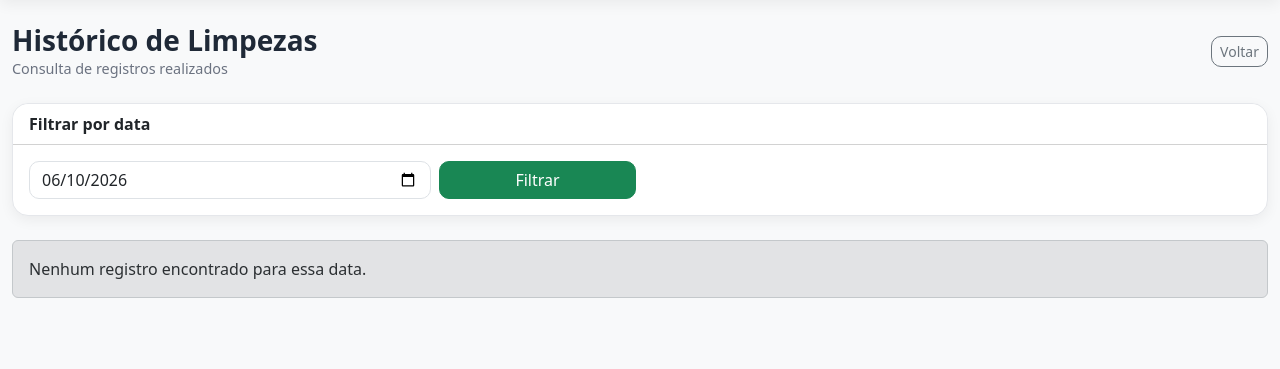
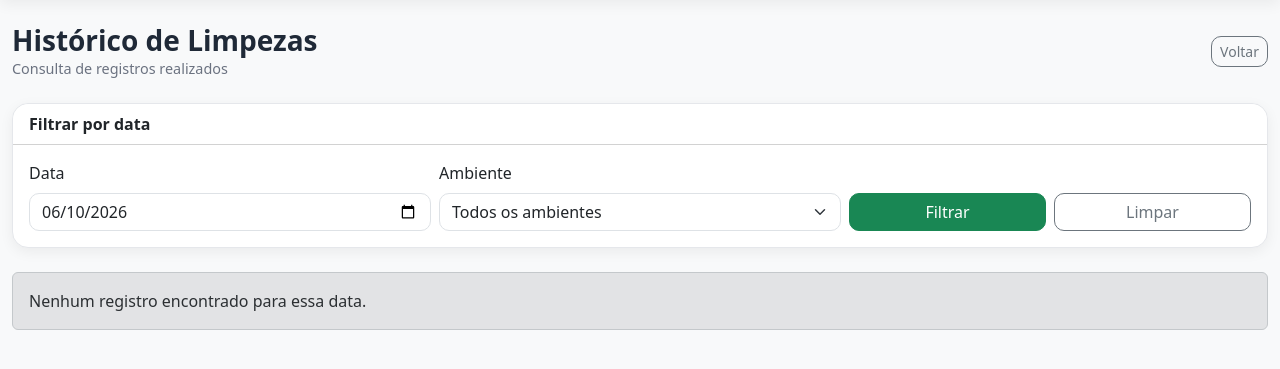
Before and after one commit to Mauriciobrneto/cleancheck, a Flask app: page /historico in a window 1280 px wide. Shown: the part 57-426 px from the top of the page. Run offline with Flask 3, Linux system fonts and the light colour scheme; a user stored in the database is signed in; data that the repository does not hold is empty; some libraries are stand-ins or nearby versions.

Commit message:
Adiciona filtro de ambiente no histórico

```diff
--- a/app.py
+++ b/app.py
@@ -664,6 +664,7 @@ def historico():
         return redirect(url_for("dashboard"))
 
     data_filtro = request.args.get("data")
+    ambiente_filtro = request.args.get("ambiente_id", "")
 
     if data_filtro:
         data_busca = datetime.strptime(data_filtro, "%Y-%m-%d").date()
@@ -671,16 +672,31 @@ def historico():
         data_busca = date.today()
         data_filtro = data_busca.strftime("%Y-%m-%d")
 
-    registros = RegistroLimpeza.query.filter_by(
+    query = RegistroLimpeza.query.filter_by(
         data_registro=data_busca
+    )
+
+    if ambiente_filtro:
+        query = query.filter(
+            RegistroLimpeza.ambiente_id == int(ambiente_filtro)
+        )
+
+    registros = query.order_by(
+        RegistroLimpeza.hora_registro.desc()
+    ).all()
+
+    ambientes = Ambiente.query.filter_by(
+        ativo=True
     ).order_by(
-        RegistroLimpeza.hora_registro.desc()
+        Ambiente.nome.asc()
     ).all()
 
     return render_template(
         "historico.html",
         registros=registros,
-        data_filtro=data_filtro
+        data_filtro=data_filtro,
+        ambiente_filtro=ambiente_filtro,
+        ambientes=ambientes
     )
 
 
--- a/templates/historico.html
+++ b/templates/historico.html
@@ -32,6 +32,7 @@
        <form method="GET" class="row g-2">
 
         <div class="col-md-4">
+            <label class="form-label">Data</label>
 
             <input
                 type="date"
@@ -39,17 +40,40 @@
                 value="{{ data_filtro }}"
                 class="form-control"
             >
-
         </div>
 
-            <div class="col-md-2">
+        <div class="col-md-4">
+            <label class="form-label">Ambiente</label>
 
+            <select name="ambiente_id" class="form-select">
+                <option value="">Todos os ambientes</option>
+
+                {% for ambiente in ambientes %}
+                    <option value="{{ ambiente.id }}"
+                        {% if ambiente_filtro == ambiente.id|string %}
+                            selected
+                        {% endif %}
+                    >
+                        {{ ambiente.nome }}
+                    </option>
+                {% endfor %}
+            </select>
+        </div>
+
+        <div class="col-md-2 d-flex align-items-end">
             <button class="btn btn-success w-100">
                 Filtrar
             </button>
-
         </div>
 
+        <div class="col-md-2 d-flex align-items-end">
+            <a href="{{ url_for('historico') }}"
+            class="btn btn-outline-secondary w-100">
+                Limpar
+            </a>
+        </div>
+
+    </form>
         </form>
 
     </div>
```
Lines whose indentation alone changed are shown as unchanged.
